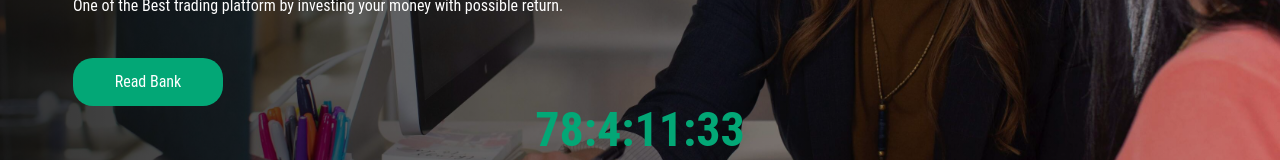
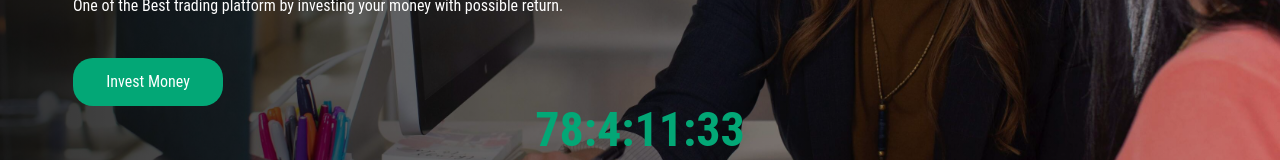
Before and after one commit to mb-tousif/global-investment-app, a Next.js app: page / in a window 1280 px wide. Shown: the part 472-632 px from the top of the page. Built offline with nearby package versions, Linux system fonts and the light colour scheme.

Commit message:
login form updated

```diff
--- a/src/app/(rootPages)/login/page.tsx
+++ b/src/app/(rootPages)/login/page.tsx
@@ -6,6 +6,8 @@ import { useAppDispatch } from "@/redux/hooks";
 import Link from "next/link";
 import React, { FormEvent } from "react";
 import { useForm, SubmitHandler } from "react-hook-form";
+import { useRouter } from "next/navigation";
+import toast from "react-hot-toast";
 
 interface IFormInput {
   email: string;
@@ -16,6 +18,7 @@ export default function Login() {
   const [loginUser, { isError, isSuccess, isLoading, data }] =
     useLoginUserMutation();
   const dispatch = useAppDispatch();
+  const router = useRouter();
   const {
     register,
     handleSubmit,
@@ -29,7 +32,6 @@ export default function Login() {
     try {
       const res = await loginUser({ ...data }).unwrap();
       dispatch(setToken(res.token));
-      console.log(res);
     } catch (error: any) {
       console.error(error.message);
     }
@@ -37,6 +39,9 @@ export default function Login() {
   };
   if (isLoading) {
     return <Loader/>;
+  }
+  if (isSuccess) {
+    router.push("/dashboard");
   }
 
   return (
--- a/src/app/(rootPages)/page.tsx
+++ b/src/app/(rootPages)/page.tsx
@@ -1,4 +1,5 @@
 import CountDown from "@/components/CountDown";
+import Link from "next/link";
 import React from "react";
 
 export default function Home() {
@@ -10,7 +11,7 @@ export default function Home() {
             <h1 className="text-4xl font-semibold text-white mb-8 ">Crypto Trade Ltd</h1>
             <p className="text-white">One of the Best trading platform by investing your money with possible return.</p>
             <div className="btnContainer mt-10  w-[150px] text-center py-3 text-white bg-[#03A776] ">
-              <button> Read Bank</button>
+              <Link href="/dashboard">Invest Money</Link>
             </div>
           </div>
         </div>
```
